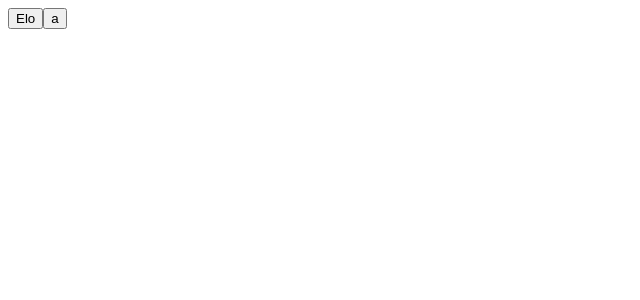
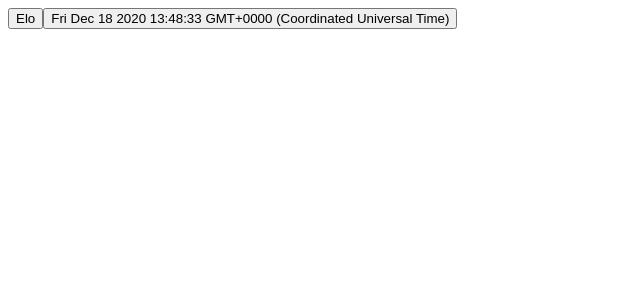
Before and after one commit to projektmati5/react-hvfwny, a React (Create React App) app: page / in a window 1280 px wide. Shown: the top 300 px of the page, without its empty margins (0-640 px from the left). Built offline with nearby package versions, Linux system fonts and the light colour scheme.

Commit message:
1 file modified

```diff
--- a/src/App.js
+++ b/src/App.js
@@ -16,16 +16,34 @@
   render(){return(<div><button onClick={this.onButtonClick.bind(this)}>Elo</button>{
     //if(this.state.dateVisible==true){},
 
-     <Data/>}</div>
+     this.state.dateVisible&&<Data/>}</div>
   )
   }}
 
 
 class Data extends React.Component{
   constructor(props){super(props);
-  this.state={czesc:0}}
+  this.state={czesc:0, date:new Date()}}
+
+
+componentDidMount() {
+    this.timerId = window.setInterval(this.updateDate.bind(this), 1000);
+  }
+
+  componentWillUnmount() {
+    window.clearInterval(this.timerId);
+  }
+
+updateDate() {
+    this.setState({
+      date: new Date()
+    });
+  }
 
 
   render(){const dane=0;
-  return <button>a</button>;}
+
+  const dateStr = this.state.date.toString();
+
+  return <button>{dateStr}</button>;}
 }
```
